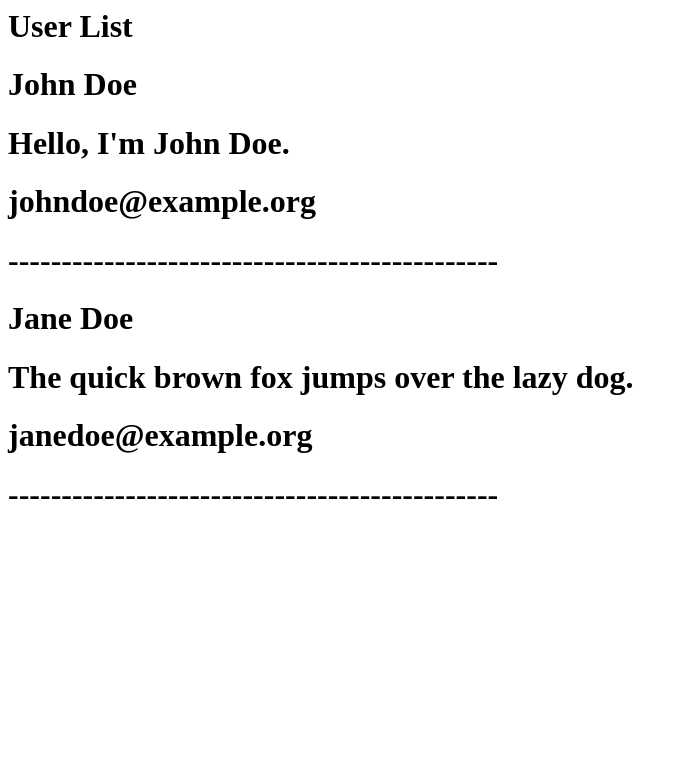
After one commit to sayem118/chess, a Django app: page /user_list/ in a window 1280 px wide. The commit adds this page. Shown: the top 778 px of the page, without its empty margins (0-688 px from the left). Run offline with Django 3.2, Linux system fonts and the light colour scheme; data comes from the database, SQL or seed files in the repository; some libraries are stand-ins or nearby versions.

Commit message:
basic user list

```diff
--- a/clubs/templates/partials/menu.html
+++ b/clubs/templates/partials/menu.html
@@ -1,7 +1,7 @@
 <div class="collapse navbar-collapse" id="navbarSupportedContent">
     <ul class="navbar-nav me-auto mb-2 mb-lg-0">
         <li class="nav-item">
-            <a class="nav-link" href="{% url 'start' %}">Users</a>
+            <a class="nav-link" href="{% url 'user_list' %}">Users</a>
         </li>
         <li class="nav-item">
             <a class="nav-link" href="{% url 'start' %}">Home</a>
--- /dev/null
+++ b/clubs/templates/user_list.html
@@ -0,0 +1,17 @@
+<html>
+  <head>
+    <title>Fellow comrades</title>
+  </head>
+  <body>
+    <h1>User List</h1>
+    {% for user in users %}
+    <p>
+      <h1>{{user.first_name}} {{user.last_name}}</h1>
+      <h1>{{user.bio}}</h1>
+      <h1>{{user.email}}</h1>
+      <h1>----------------------------------------------</h1>
+    </p>
+    {%endfor%}
+  </body>
+</head>
+</html>
--- a/clubs/views.py
+++ b/clubs/views.py
@@ -6,7 +6,7 @@ from django.urls import reverse
 from .helpers import login_prohibited
 from django.contrib.auth.decorators import login_required
 from django.contrib import messages
-
+from django.contrib.auth import get_user_model
 
 @login_prohibited
 def log_in(request):
@@ -51,6 +51,9 @@ def log_out(request):
     logout(request)
     return redirect('home')
 
+def user_list(request):
+    users = get_user_model().objects.all()
+    return render(request, 'user_list.html', {'users': users})
 
 @login_required
 def start(request):
--- a/system/urls.py
+++ b/system/urls.py
@@ -24,4 +24,5 @@ urlpatterns = [
     path('', views.home, name='home'),
     path('start/', views.start, name='start'),
     path('log_out/', views.log_out, name='log_out'),
+    path('user_list/', views.user_list, name = 'user_list'),
 ]
```
